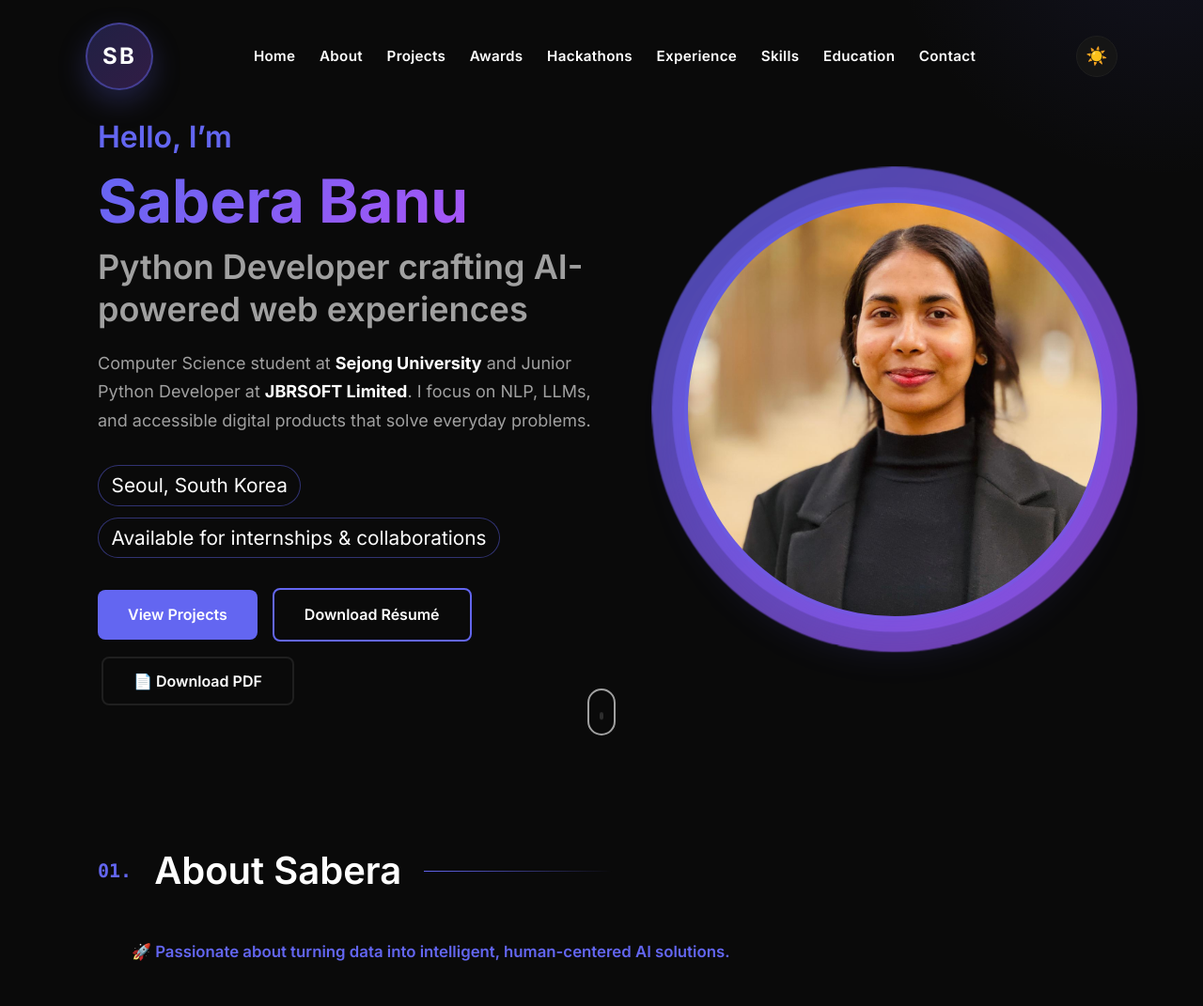
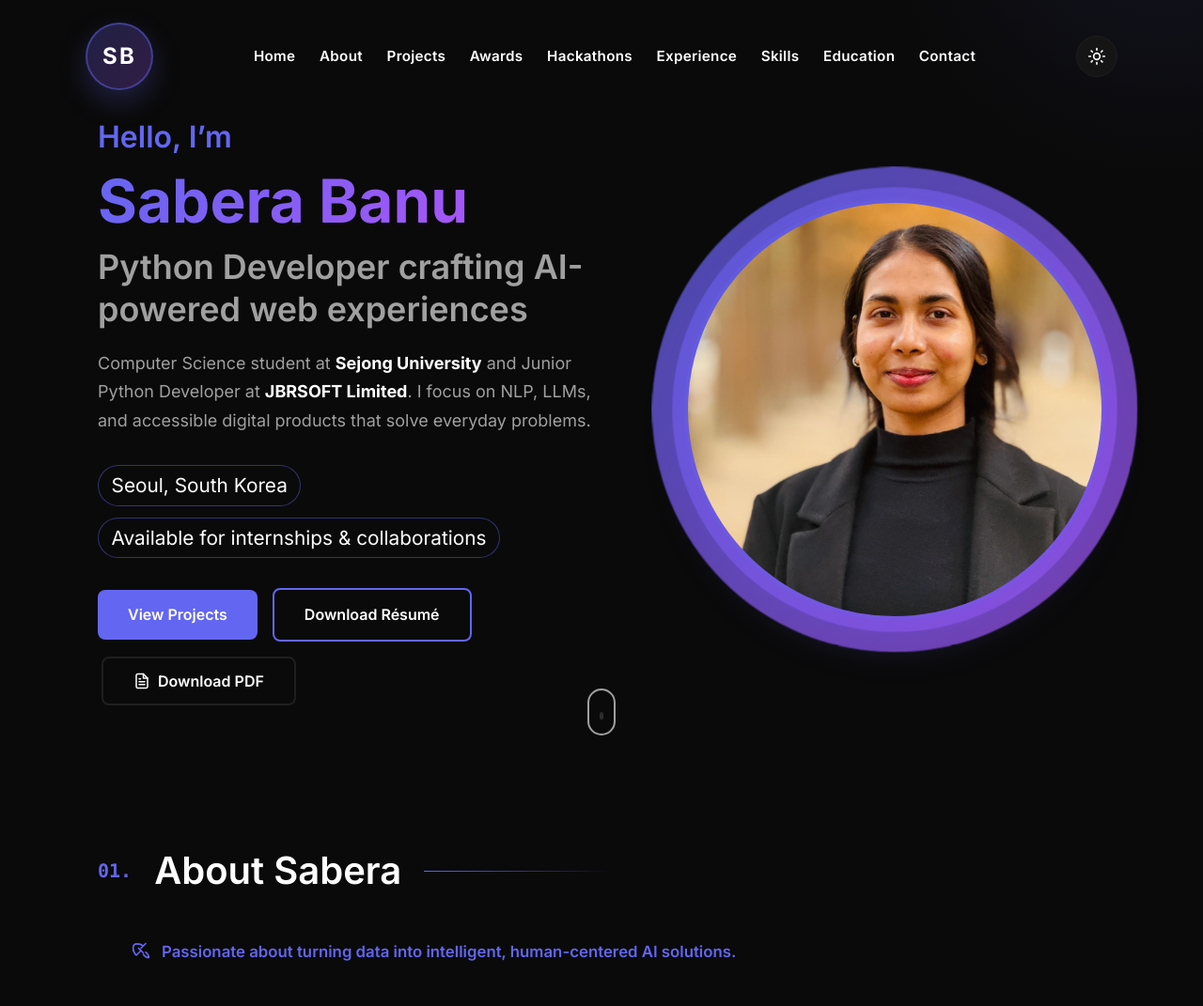
Before and after one commit to saberabanu0001/portfolio-me, a React (Vite) app: page / in a window 1280 px wide. Shown: the top 1071 px of the page at 94% size. Built offline with nearby package versions, Linux system fonts and the light colour scheme.

Commit message:
imogies changed into icons

```diff
--- a/src/components/About.tsx
+++ b/src/components/About.tsx
@@ -1,5 +1,6 @@
 import { motion } from 'framer-motion'
 import { aboutContent } from '../content'
+import { Rocket } from './Icons'
 
 const About = () => {
   const fadeInUp = {
@@ -44,7 +45,8 @@ const About = () => {
           variants={staggerContainer}
         >
           <motion.p className="about-intro" variants={fadeInUp}>
-            {aboutContent.intro}
+            <Rocket size={20} className="about-intro-icon" aria-hidden="true" />
+            <span>{aboutContent.intro}</span>
           </motion.p>
 
           <div className="about-columns">
--- a/src/components/Footer.tsx
+++ b/src/components/Footer.tsx
@@ -1,4 +1,4 @@
-import { Github, LinkedIn, Twitter, Email, Facebook } from './Icons'
+import { Github, LinkedIn, Twitter, Email, Facebook, FileText } from './Icons'
 import { contact } from '../content'
 
 const Footer = () => {
@@ -40,8 +40,9 @@ const Footer = () => {
               <Email />
             </a>
           </div>
-          <button onClick={handleDownloadPDF} className="btn-download-pdf">
-            📄 Download Portfolio PDF
+          <button onClick={handleDownloadPDF} className="btn-download-pdf btn-with-icon">
+            <FileText size={18} />
+            Download Portfolio PDF
           </button>
           <p className="footer-text">
             Designed & Built by <span className="highlight">Sabera Banu</span>
--- a/src/components/Header.tsx
+++ b/src/components/Header.tsx
@@ -1,6 +1,7 @@
 import { useState } from 'react'
 import { navigationLinks } from '../content'
 import { useTheme } from '../hooks/useTheme'
+import { Moon, Sun } from './Icons'
 
 interface HeaderProps {
   isScrolled: boolean
@@ -56,7 +57,7 @@ const Header = ({ isScrolled }: HeaderProps) => {
             aria-label={theme === 'dark' ? 'Switch to light mode' : 'Switch to dark mode'}
             title={theme === 'dark' ? 'Light mode' : 'Dark mode'}
           >
-            {theme === 'dark' ? '☀️' : '🌙'}
+            {theme === 'dark' ? <Sun size={20} /> : <Moon size={20} />}
           </button>
 
           <button
--- a/src/components/Hero.tsx
+++ b/src/components/Hero.tsx
@@ -1,6 +1,7 @@
 import { useState } from 'react'
 import { motion } from 'framer-motion'
 import { heroContent } from '../content'
+import { FileText } from './Icons'
 
 const Hero = () => {
   const [showPhoto, setShowPhoto] = useState(true)
@@ -61,8 +62,9 @@ const Hero = () => {
             <a href={heroContent.secondaryCta.href} className="btn btn-secondary">
               {heroContent.secondaryCta.label}
             </a>
-            <button onClick={handleDownloadPDF} className="btn btn-outline">
-              📄 Download PDF
+            <button onClick={handleDownloadPDF} className="btn btn-outline btn-with-icon">
+              <FileText size={18} />
+              Download PDF
             </button>
           </div>
         </motion.div>
--- a/src/components/Icons.tsx
+++ b/src/components/Icons.tsx
@@ -1,5 +1,12 @@
-export const ExternalLink = () => (
-  <svg width="20" height="20" viewBox="0 0 20 20" fill="none" xmlns="http://www.w3.org/2000/svg">
+type IconProps = {
+  size?: number
+  className?: string
+}
+
+const iconDefaults = (size = 20) => ({ width: size, height: size })
+
+export const ExternalLink = ({ size = 20, className }: IconProps) => (
+  <svg {...iconDefaults(size)} className={className} viewBox="0 0 20 20" fill="none" xmlns="http://www.w3.org/2000/svg">
     <path
       d="M11 3H5C3.895 3 3 3.895 3 5V15C3 16.105 3.895 17 5 17H15C16.105 17 17 16.105 17 15V9M14 3H17M17 3V6M17 3L8 12"
       stroke="currentColor"
@@ -10,8 +17,8 @@ export const ExternalLink = () => (
   </svg>
 )
 
-export const Github = () => (
-  <svg width="20" height="20" viewBox="0 0 20 20" fill="none" xmlns="http://www.w3.org/2000/svg">
+export const Github = ({ size = 20, className }: IconProps) => (
+  <svg {...iconDefaults(size)} className={className} viewBox="0 0 20 20" fill="none" xmlns="http://www.w3.org/2000/svg">
     <path
       d="M7.5 15C7.5 15 6.5 15 5 16.5C9.75 18.5 13.25 16.5 14 15.5C14.5 15 15 14.5 15 14.5M7.5 15C4.5 13.5 3 11 2.5 9C3.25 7.5 4.5 6.5 5 6C2.75 5 2 3 2 3C2 3 3.5 2.5 5 4C6.5 3.5 8 3.5 10 3.5C12 3.5 13.5 3.5 15 4C16.5 2.5 18 3 18 3C18 3 17.25 5 15 6C15.5 6.5 16.75 7.5 17.5 9C17 11 15.5 13.5 12.5 15M7.5 15V12.5C7.5 12 7.5 11.5 8 11C8.5 10.5 10 10 11 11.5"
       stroke="currentColor"
@@ -23,8 +30,8 @@ export const Github = () => (
   </svg>
 )
 
-export const LinkedIn = () => (
-  <svg width="24" height="24" viewBox="0 0 24 24" fill="none" xmlns="http://www.w3.org/2000/svg">
+export const LinkedIn = ({ size = 24, className }: IconProps) => (
+  <svg {...iconDefaults(size)} className={className} viewBox="0 0 24 24" fill="none" xmlns="http://www.w3.org/2000/svg">
     <path
       d="M16 8C17.591 8 19.117 8.632 20.243 9.757C21.368 10.883 22 12.409 22 14V21H18V14C18 13.469 17.789 12.961 17.414 12.586C17.039 12.211 16.531 12 16 12C15.469 12 14.961 12.211 14.586 12.586C14.211 12.961 14 13.469 14 14V21H10V14C10 12.409 10.632 10.883 11.757 9.757C12.883 8.632 14.409 8 16 8Z"
       stroke="currentColor"
@@ -49,8 +56,8 @@ export const LinkedIn = () => (
   </svg>
 )
 
-export const Twitter = () => (
-  <svg width="24" height="24" viewBox="0 0 24 24" fill="none" xmlns="http://www.w3.org/2000/svg">
+export const Twitter = ({ size = 24, className }: IconProps) => (
+  <svg {...iconDefaults(size)} className={className} viewBox="0 0 24 24" fill="none" xmlns="http://www.w3.org/2000/svg">
     <path
       d="M23 3C22.0424 3.67548 20.9821 4.19211 19.86 4.53C19.2577 3.83751 18.4573 3.34669 17.567 3.12393C16.6767 2.90116 15.7395 2.95718 14.8821 3.28446C14.0247 3.61173 13.2884 4.19439 12.773 4.95372C12.2575 5.71305 11.9877 6.61232 12 7.53V8.53C10.2426 8.57556 8.50127 8.1858 6.93101 7.39543C5.36074 6.60506 4.01032 5.43863 3 4C3 4 -1 13 8 17C5.94053 18.398 3.48716 19.099 1 19C10 24 21 19 21 7.5C20.9991 7.22145 20.9723 6.94359 20.92 6.67C21.9406 5.66349 22.6608 4.39271 23 3Z"
       stroke="currentColor"
@@ -61,8 +68,8 @@ export const Twitter = () => (
   </svg>
 )
 
-export const Email = () => (
-  <svg width="24" height="24" viewBox="0 0 24 24" fill="none" xmlns="http://www.w3.org/2000/svg">
+export const Email = ({ size = 24, className }: IconProps) => (
+  <svg {...iconDefaults(size)} className={className} viewBox="0 0 24 24" fill="none" xmlns="http://www.w3.org/2000/svg">
     <path
       d="M4 4H20C21.1 4 22 4.9 22 6V18C22 19.1 21.1 20 20 20H4C2.9 20 2 19.1 2 18V6C2 4.9 2.9 4 4 4Z"
       stroke="currentColor"
@@ -80,8 +87,8 @@ export const Email = () => (
   </svg>
 )
 
-export const Facebook = () => (
-  <svg width="24" height="24" viewBox="0 0 24 24" fill="none" xmlns="http://www.w3.org/2000/svg">
+export const Facebook = ({ size = 24, className }: IconProps) => (
+  <svg {...iconDefaults(size)} className={className} viewBox="0 0 24 24" fill="none" xmlns="http://www.w3.org/2000/svg">
     <path
       d="M18 2H15C12.2386 2 10 4.23858 10 7V10H7V14H10V22H14V14H17L18 10H14V7C14 6.44772 14.4477 6 15 6H18V2Z"
       stroke="currentColor"
@@ -91,3 +98,115 @@ export const Facebook = () => (
     />
   </svg>
 )
+
+export const Sun = ({ size = 20, className }: IconProps) => (
+  <svg {...iconDefaults(size)} className={className} viewBox="0 0 24 24" fill="none" xmlns="http://www.w3.org/2000/svg">
+    <circle cx="12" cy="12" r="4" stroke="currentColor" strokeWidth="2" />
+    <path
+      d="M12 2V4M12 20V22M4 12H2M22 12H20M19.07 4.93L17.66 6.34M6.34 17.66L4.93 19.07M19.07 19.07L17.66 17.66M6.34 6.34L4.93 4.93"
+      stroke="currentColor"
+      strokeWidth="2"
+      strokeLinecap="round"
+    />
+  </svg>
+)
+
+export const Moon = ({ size = 20, className }: IconProps) => (
+  <svg {...iconDefaults(size)} className={className} viewBox="0 0 24 24" fill="none" xmlns="http://www.w3.org/2000/svg">
+    <path
+      d="M21 12.79A9 9 0 1 1 11.21 3 7 7 0 0 0 21 12.79Z"
+      stroke="currentColor"
+      strokeWidth="2"
+      strokeLinecap="round"
+      strokeLinejoin="round"
+    />
+  </svg>
+)
+
+export const Rocket = ({ size = 20, className }: IconProps) => (
+  <svg {...iconDefaults(size)} className={className} viewBox="0 0 24 24" fill="none" xmlns="http://www.w3.org/2000/svg">
+    <path
+      d="M4.5 16.5C3 14.5 2 11.5 2 8.5C2 5.5 4 3.5 7 3.5C10 3.5 13 4.5 15 6M15 6L18 3M15 6L12 9M18 14C20 15.5 22 18 22 21C19 21 16.5 19 15 17M9 15L6 18M9 15L12 12M6 18C4.5 16.5 3 14.5 2 11.5"
+      stroke="currentColor"
+      strokeWidth="2"
+      strokeLinecap="round"
+      strokeLinejoin="round"
+    />
+    <path d="M9 9L15 15" stroke="currentColor" strokeWidth="2" strokeLinecap="round" />
+  </svg>
+)
+
+export const FileText = ({ size = 20, className }: IconProps) => (
+  <svg {...iconDefaults(size)} className={className} viewBox="0 0 24 24" fill="none" xmlns="http://www.w3.org/2000/svg">
+    <path
+      d="M14 2H6C5.46957 2 4.96086 2.21071 4.58579 2.58579C4.21071 2.96086 4 3.46957 4 4V20C4 20.5304 4.21071 21.0391 4.58579 21.4142C4.96086 21.7893 5.46957 22 6 22H18C18.5304 22 19.0391 21.7893 19.4142 21.4142C19.7893 21.0391 20 20.5304 20 20V8L14 2Z"
+      stroke="currentColor"
+      strokeWidth="2"
+      strokeLinecap="round"
+      strokeLinejoin="round"
+    />
+    <path d="M14 2V8H20M16 13H8M16 17H8M10 9H8" stroke="currentColor" strokeWidth="2" strokeLinecap="round" strokeLinejoin="round" />
+  </svg>
+)
+
+export const Trophy = ({ size = 20, className }: IconProps) => (
+  <svg {...iconDefaults(size)} className={className} viewBox="0 0 24 24" fill="none" xmlns="http://www.w3.org/2000/svg">
+    <path
+      d="M6 9H4.5C3.67157 9 3 9.67157 3 10.5V11C3 12.6569 4.34315 14 6 14H6M18 9H19.5C20.3284 9 21 9.67157 21 10.5V11C21 12.6569 19.6569 14 18 14H18M6 14V16C6 18.2091 7.79086 20 10 20H14C16.2091 20 18 18.2091 18 16V14M6 9V6C6 4.34315 7.34315 3 9 3H15C16.6569 3 18 4.34315 18 6V9M12 20V22M8 22H16"
+      stroke="currentColor"
+      strokeWidth="2"
+      strokeLinecap="round"
+      strokeLinejoin="round"
+    />
+  </svg>
+)
+
+export const Star = ({ size = 16, className }: IconProps) => (
+  <svg {...iconDefaults(size)} className={className} viewBox="0 0 24 24" fill="none" xmlns="http://www.w3.org/2000/svg">
+    <path
+      d="M12 2L15.09 8.26L22 9.27L17 14.14L18.18 21.02L12 17.77L5.82 21.02L7 14.14L2 9.27L8.91 8.26L12 2Z"
+      stroke="currentColor"
+      strokeWidth="2"
+      strokeLinecap="round"
+      strokeLinejoin="round"
+    />
+  </svg>
+)
+
+export const User = ({ size = 16, className }: IconProps) => (
+  <svg {...iconDefaults(size)} className={className} viewBox="0 0 24 24" fill="none" xmlns="http://www.w3.org/2000/svg">
+    <path
+      d="M20 21V19C20 17.9391 19.5786 16.9217 18.8284 16.1716C18.0783 15.4214 17.0609 15 16 15H8C6.93913 15 5.92172 15.4214 5.17157 16.1716C4.42143 16.9217 4 17.9391 4 19V21"
+      stroke="currentColor"
+      strokeWidth="2"
+      strokeLinecap="round"
+      strokeLinejoin="round"
+    />
+    <path
+      d="M12 11C14.2091 11 16 9.20914 16 7C16 4.79086 14.2091 3 12 3C9.79086 3 8 4.79086 8 7C8 9.20914 9.79086 11 12 11Z"
+      stroke="currentColor"
+      strokeWidth="2"
+      strokeLinecap="round"
+      strokeLinejoin="round"
+    />
+  </svg>
+)
+
+export const GraduationCap = ({ size = 16, className }: IconProps) => (
+  <svg {...iconDefaults(size)} className={className} viewBox="0 0 24 24" fill="none" xmlns="http://www.w3.org/2000/svg">
+    <path
+      d="M22 10V15M6 14V18.5C6 18.7761 7.34315 20 12 20C16.6569 20 18 18.7761 18 18.5V14"
+      stroke="currentColor"
+      strokeWidth="2"
+      strokeLinecap="round"
+      strokeLinejoin="round"
+    />
+    <path
+      d="M12 14L2 9L12 4L22 9L12 14Z"
+      stroke="currentColor"
+      strokeWidth="2"
+      strokeLinecap="round"
+      strokeLinejoin="round"
+    />
+  </svg>
+)
--- a/src/content.ts
+++ b/src/content.ts
@@ -25,7 +25,7 @@ export const heroContent = {
 
 export const aboutContent = {
   heading: 'About Sabera',
-  intro: '🚀 Passionate about turning data into intelligent, human-centered AI solutions.',
+  intro: 'Passionate about turning data into intelligent, human-centered AI solutions.',
   columns: [
     {
       label: 'Background',
--- a/src/index.css
+++ b/src/index.css
@@ -104,6 +104,13 @@ html {
   max-width: 1200px;
   margin: 0 auto;
   padding: 0 clamp(2rem, 5vw, 4rem);
+}
+
+.btn-with-icon {
+  display: inline-flex;
+  align-items: center;
+  justify-content: center;
+  gap: 0.5rem;
 }
 
 /* Global section header */
--- a/src/styles/About.css
+++ b/src/styles/About.css
@@ -13,11 +13,19 @@
 }
 
 .about-intro {
+  display: flex;
+  align-items: flex-start;
+  gap: 0.75rem;
   color: var(--accent);
   font-weight: 600;
   font-size: 1.05rem;
   line-height: 1.7;
   margin: 0;
+}
+
+.about-intro-icon {
+  flex-shrink: 0;
+  margin-top: 0.15rem;
 }
 
 .about-columns {
```
Also changed, not shown: src/components/Awards.tsx (+13 -3 lines), src/styles/Awards.css (+16 -25 lines).
